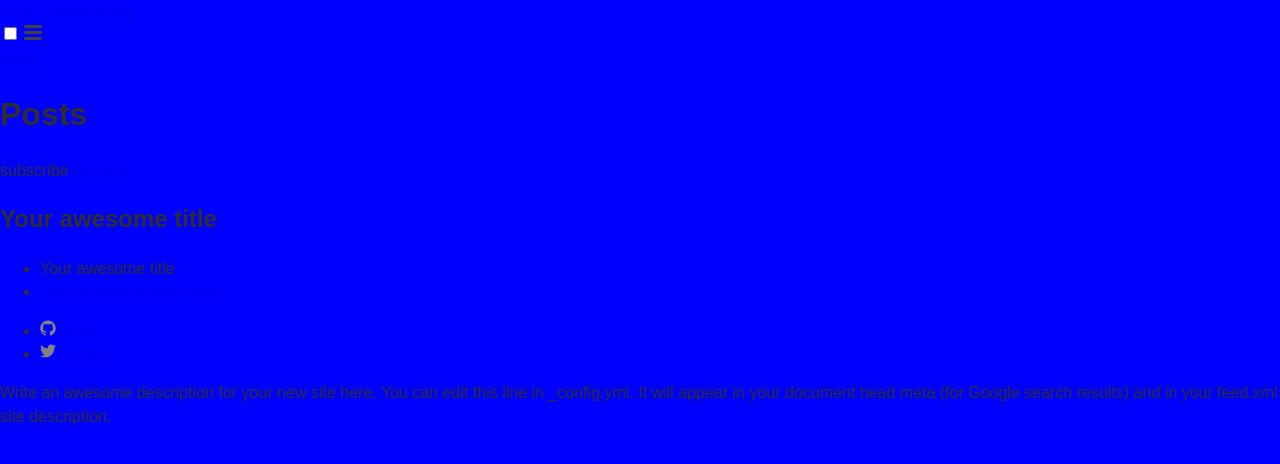
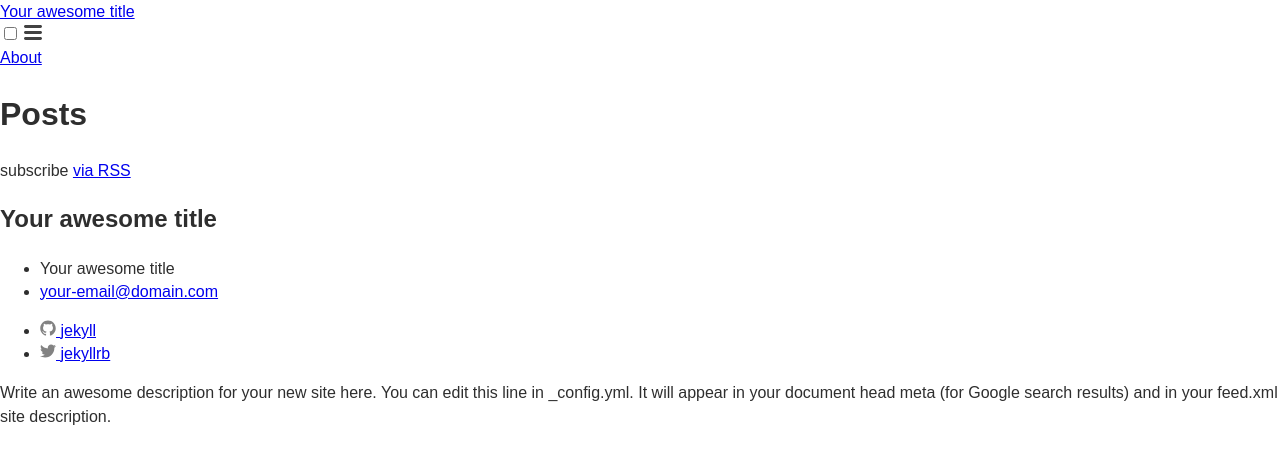
Before and after one commit to betodasilva/bronzeadonatural, a Jekyll site: the page built from index.md, in a window 1280 px wide. Shown: the top 464 px of the page. Built offline with Jekyll 4.4.1, drawn with Linux system fonts in a browser that asks for light colours.

Commit message:
temp fix for flexboxgrid

```diff
--- a/_sass/main.scss
+++ b/_sass/main.scss
@@ -1,6 +1,5 @@
 @charset "utf-8";
-@import 'base',
-		'flexboxgrid.min.css';
+@import "base";
 
 @import url(http://weloveiconfonts.com/api/?family=fontawesome);
 
@@ -10,5 +9,5 @@
 }
 
 body {
-	background-color: blue;
+	font-family: 'Poppins', sans-serif;
 }
```
Also changed, not shown: assets/flexboxgrid.min.css (renamed from _sass/flexboxgrid.min.css).
